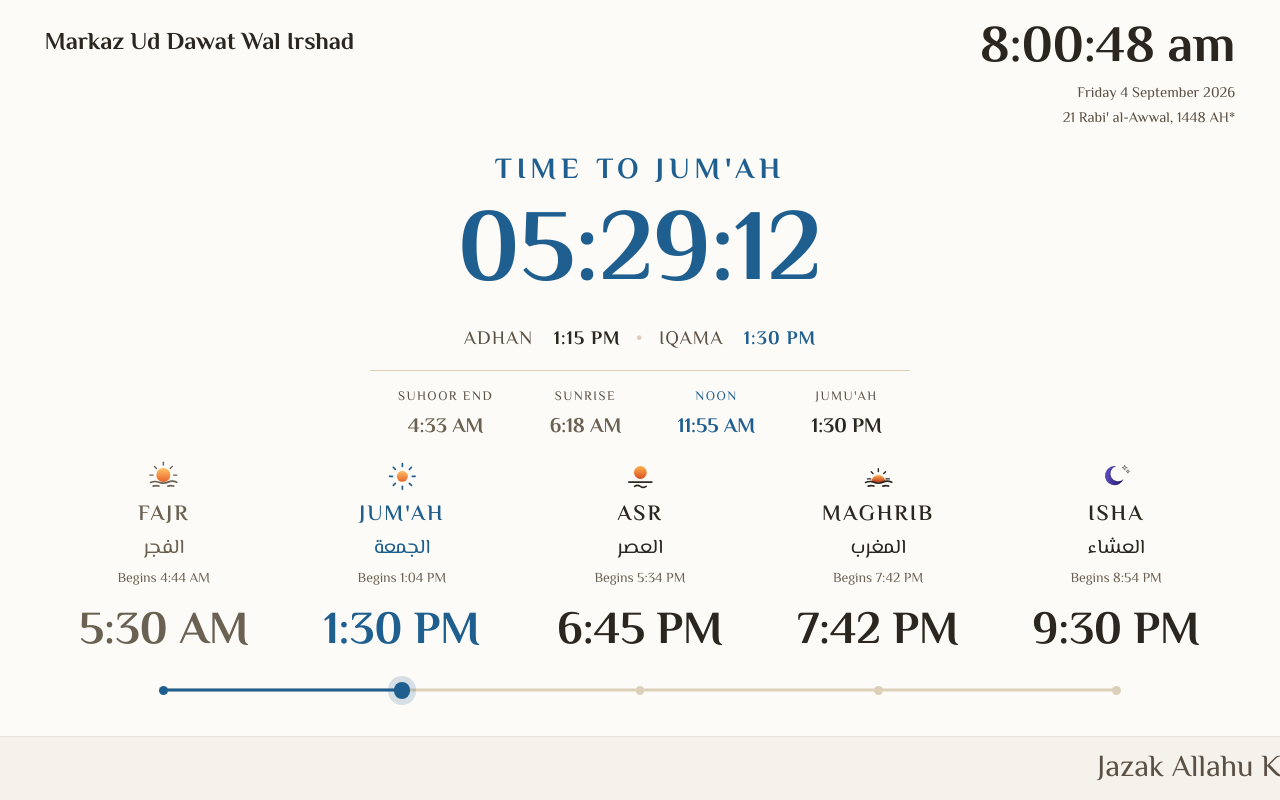
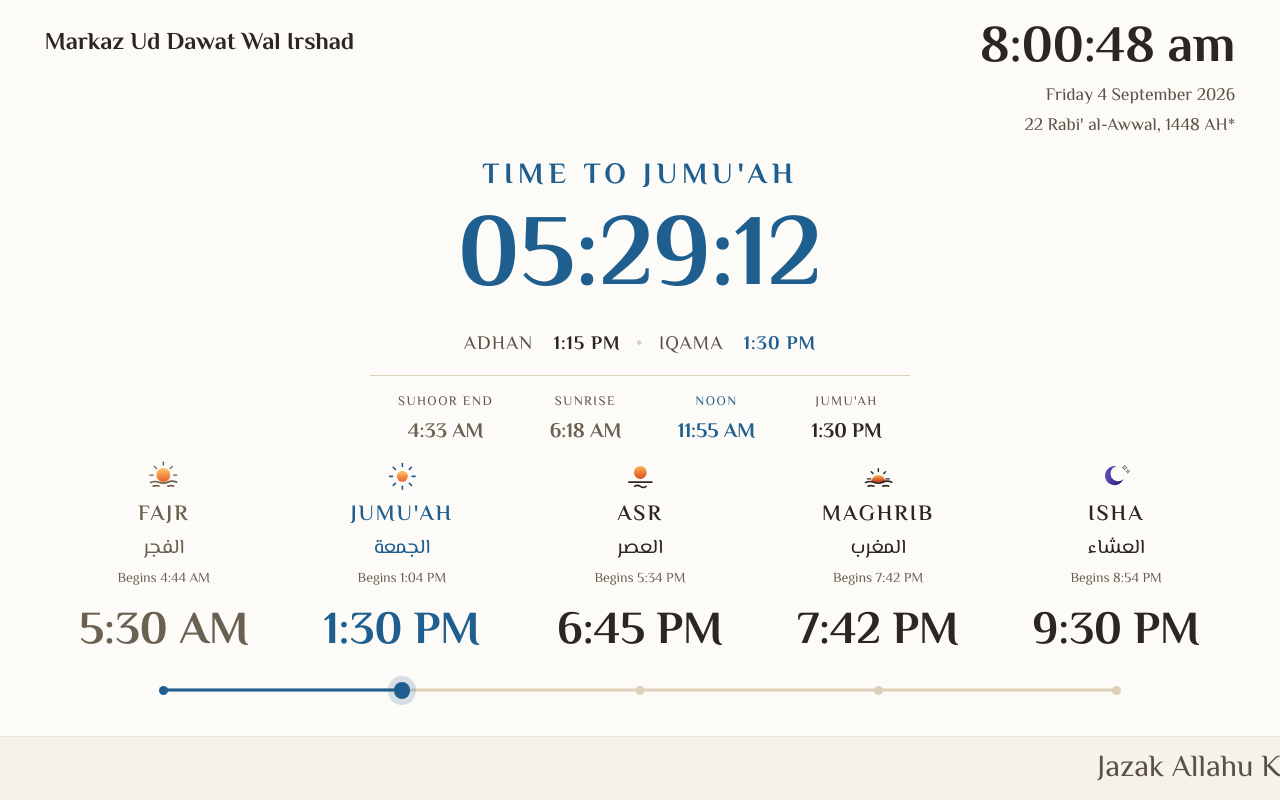
Before and after one commit to dev24792/mdwi-salah-display, a plain HTML site: page index.html in a window 1280 px wide. Drawn offline with Linux system fonts and the light colour scheme; no server answers.

Commit message:
Update font sizes and fix label for Dhuhr prayer

```diff
--- a/index.html
+++ b/index.html
@@ -53,7 +53,7 @@
     color: var(--text-dark); line-height:1;
   }
   .header .dates{
-    margin-top:0.8vh; font-size:1.15vw; color: var(--text-gray);
+    margin-top:0.8vh; font-size:1.38vw; color: var(--text-gray);
     display:flex; flex-direction:column; align-items:flex-end;
   }
   .header .dates span{ margin-top:0.3vh; }
@@ -212,7 +212,7 @@
     .header{ align-items:center; }
     .header .brand{ font-size: clamp(1.1rem, 4.5vw, 1.4rem); }
     .header .clock{ font-size: clamp(1.8rem, 8vw, 2.4rem); }
-    .header .dates{ font-size: clamp(0.65rem, 2.8vw, 0.8rem); margin-top:0.6vh; align-items:center; }
+    .header .dates{ font-size: clamp(0.78rem, 3.36vw, 0.96rem); margin-top:0.6vh; align-items:center; }
     .header .dates span{ margin-left:0; margin-top:0.3vh; }
 
     .center{ flex:none; padding: 5vw 0; }
@@ -338,7 +338,9 @@ function gregorianToJDN(y, m, d){
 }
 
 function jdnToHijri(jdn){
-  const islamicEpoch = 1948440;
+  // Astronomical epoch convention (matches Apple's calendar and most common
+  // Hijri calculators) — one day ahead of the alternative "civil" epoch.
+  const islamicEpoch = 1948439;
   let l = jdn - islamicEpoch + 10632;
   const n = Math.floor((l - 1) / 10631);
   l = l - 10631*n + 354;
@@ -572,7 +574,7 @@ function render(){
   const isFriday = now.getDay() === 5;
   const prayers = [
     { key:'fajr',    label:'Fajr',    adhan: rec.fajr_start,  iqamah: rec.fajr_jamaat  },
-    { key:'dhuhr',   label: isFriday ? "Jum'ah" : 'Dhuhr',   adhan: rec.dhuhr_start, iqamah: rec.dhuhr_jamaat },
+    { key:'dhuhr',   label: isFriday ? "Jumu'ah" : 'Dhuhr',   adhan: rec.dhuhr_start, iqamah: rec.dhuhr_jamaat },
     { key:'asr',     label:'Asr',     adhan: rec.asr_start,   iqamah: rec.asr_jamaat   },
     { key:'maghrib', label:'Maghrib', adhan: rec.maghrib,     iqamah: rec.maghrib      },
     { key:'isha',    label:'Isha',    adhan: rec.isha_start,  iqamah: rec.isha_jamaat  }
@@ -640,7 +642,7 @@ function render(){
 
   const rowItems = [
     { key:'fajr',    label:'Fajr',    ar:'الفجر',   t: parseTime(rec.fajr_jamaat, now) },
-    { key:'dhuhr',   label: isFriday ? "Jum'ah" : 'Dhuhr', ar: isFriday ? 'الجمعة' : 'الظهر', t: parseTime(rec.dhuhr_jamaat, now) },
+    { key:'dhuhr',   label: isFriday ? "Jumu'ah" : 'Dhuhr', ar: isFriday ? 'الجمعة' : 'الظهر', t: parseTime(rec.dhuhr_jamaat, now) },
     { key:'asr',     label:'Asr',     ar:'العصر',   t: parseTime(rec.asr_jamaat, now) },
     { key:'maghrib', label:'Maghrib', ar:'المغرب',  t: parseTime(rec.maghrib, now) },
     { key:'isha',    label:'Isha',    ar:'العشاء',  t: parseTime(rec.isha_jamaat, now) }
@@ -690,7 +692,7 @@ function render(){
 
   document.getElementById('prayerRow').innerHTML = rowItems.map((item, i) => {
     let state = 'past';
-    if(rowRollover) state = (i === 0) ? 'next' : 'past';
+    if(rowRollover) state = (i === 0) ? 'next' : 'future';
     else if(i === rowNextIndex) state = 'next';
     else if(i > rowNextIndex) state = 'future';
 
```
